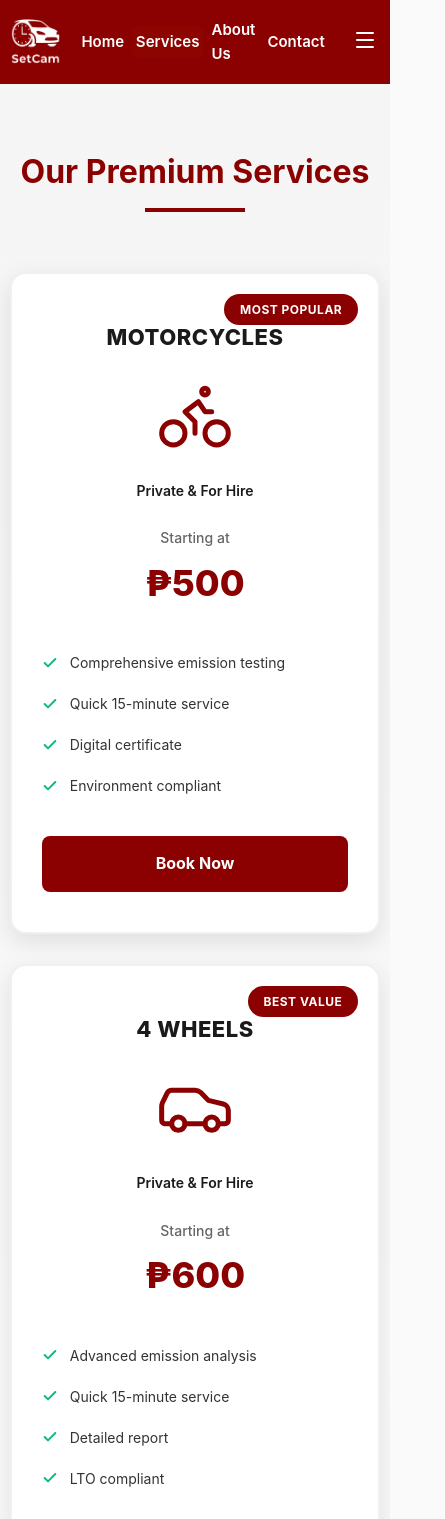
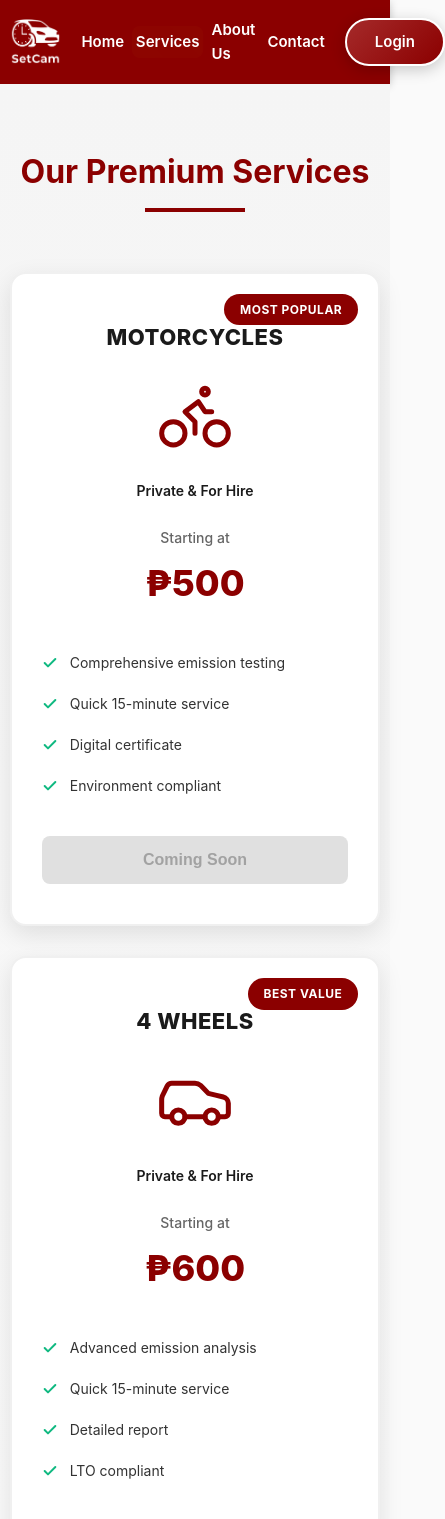
Before and after one commit to Lyndy22233/set-cam, a React (Create React App) app in the folder frontend/: page /services in a window 390 px wide. Shown: the top 1519 px of the page, 445 px wide, since content can reach past the window. Built offline with nearby package versions, Linux system fonts and the light colour scheme; no server answers; the database is empty; the HTML template or start-up script is replaced by a standard one.

Commit message:
Fix: Move notification bell beside hamburger on mobile and handle missing services gracefully

```diff
--- a/frontend/src/components/Navbar.css
+++ b/frontend/src/components/Navbar.css
@@ -318,8 +318,13 @@
 }
 
 /* Mobile Menu Styles */
+.mobile-actions {
+  display: none;
+  align-items: center;
+  gap: 12px;
+}
+
 .mobile-menu-toggle {
-  display: none;
   background: none;
   border: none;
   color: white;
@@ -431,14 +436,14 @@
     font-weight: 600;
   }
 
-  /* Hide user-specific actions on mobile, show in hamburger */
-  .navbar-actions {
+  /* Hide desktop actions on mobile */
+  .desktop-actions {
     display: none;
   }
 
-  /* Show hamburger button on mobile */
-  .mobile-menu-toggle {
-    display: block;
+  /* Show mobile actions (notification + hamburger) on mobile */
+  .mobile-actions {
+    display: flex;
   }
 
   /* Show mobile menu */
--- a/frontend/src/components/Navbar.js
+++ b/frontend/src/components/Navbar.js
@@ -109,7 +109,8 @@ const Navbar = ({ user }) => {
             )}
           </ul>
 
-          <div className="navbar-actions">
+          {/* Desktop Actions */}
+          <div className="navbar-actions desktop-actions">
             {user ? (
               <>
                 {!isAdmin && (
@@ -130,7 +131,10 @@ const Navbar = ({ user }) => {
             )}
           </div>
 
-          {/* Mobile Hamburger Button */}
+          {/* Mobile Actions: Notification Bell + Hamburger */}
+          <div className="mobile-actions">
+            {user && <NotificationCenter />}
+            {user ? (
               <button
                 className="mobile-menu-toggle"
                 onClick={() => setMobileMenuOpen(!mobileMenuOpen)}
@@ -138,6 +142,10 @@ const Navbar = ({ user }) => {
               >
                 {mobileMenuOpen ? <X size={24} /> : <Menu size={24} />}
               </button>
+            ) : (
+              <Link to="/login" className="btn-login">Login</Link>
+            )}
+          </div>
         </div>
 
         {/* Mobile Menu */}
--- a/frontend/src/pages/Services.css
+++ b/frontend/src/pages/Services.css
@@ -152,6 +152,19 @@
   box-shadow: 0 4px 12px rgba(139, 0, 0, 0.3);
 }
 
+.btn-book-service.btn-disabled {
+  background-color: #cccccc;
+  color: #666666;
+  cursor: not-allowed;
+  opacity: 0.6;
+}
+
+.btn-book-service.btn-disabled:hover {
+  background-color: #cccccc;
+  transform: none;
+  box-shadow: none;
+}
+
 .why-choose-section {
   margin-top: 80px;
   padding: 60px 0;
--- a/frontend/src/pages/Services.js
+++ b/frontend/src/pages/Services.js
@@ -83,13 +83,24 @@ const Services = () => {
 
   // Match Firestore services with predefined categories
   const getServiceData = (category) => {
-    const firestoreService = services.find(s =>
-      s.name.toLowerCase().includes(category.name.toLowerCase().split(' ')[0])
-    );
+    // Try to find matching service by name keywords
+    const firestoreService = services.find(s => {
+      const serviceName = s.name.toLowerCase();
+      const categoryName = category.name.toLowerCase();
+
+      // Match by keywords: motorcycles, 4 wheels, 6 wheels
+      if (categoryName.includes('motorcycles') && serviceName.includes('motorcycle')) return true;
+      if (categoryName.includes('4 wheels') && (serviceName.includes('4') || serviceName.includes('four'))) return true;
+      if (categoryName.includes('6 wheels') && (serviceName.includes('6') || serviceName.includes('six'))) return true;
+
+      return false;
+    });
+
     return {
       ...category,
-      firestoreId: firestoreService?.id || category.id,
-      price: firestoreService?.price || category.price
+      firestoreId: firestoreService?.id,
+      price: firestoreService?.price || category.price,
+      available: !!firestoreService
     };
   };
 
@@ -146,12 +157,22 @@ const Services = () => {
                   ))}
                 </ul>
 
+                {serviceData.available ? (
                   <Link
                     to={`/book/${serviceData.firestoreId}`}
                     className="btn-book-service"
                   >
                     Book Now
                   </Link>
+                ) : (
+                  <button
+                    className="btn-book-service btn-disabled"
+                    disabled
+                    title="Service temporarily unavailable"
+                  >
+                    Coming Soon
+                  </button>
+                )}
               </motion.div>
             );
           })}
```
Lines whose indentation alone changed are shown as unchanged.
